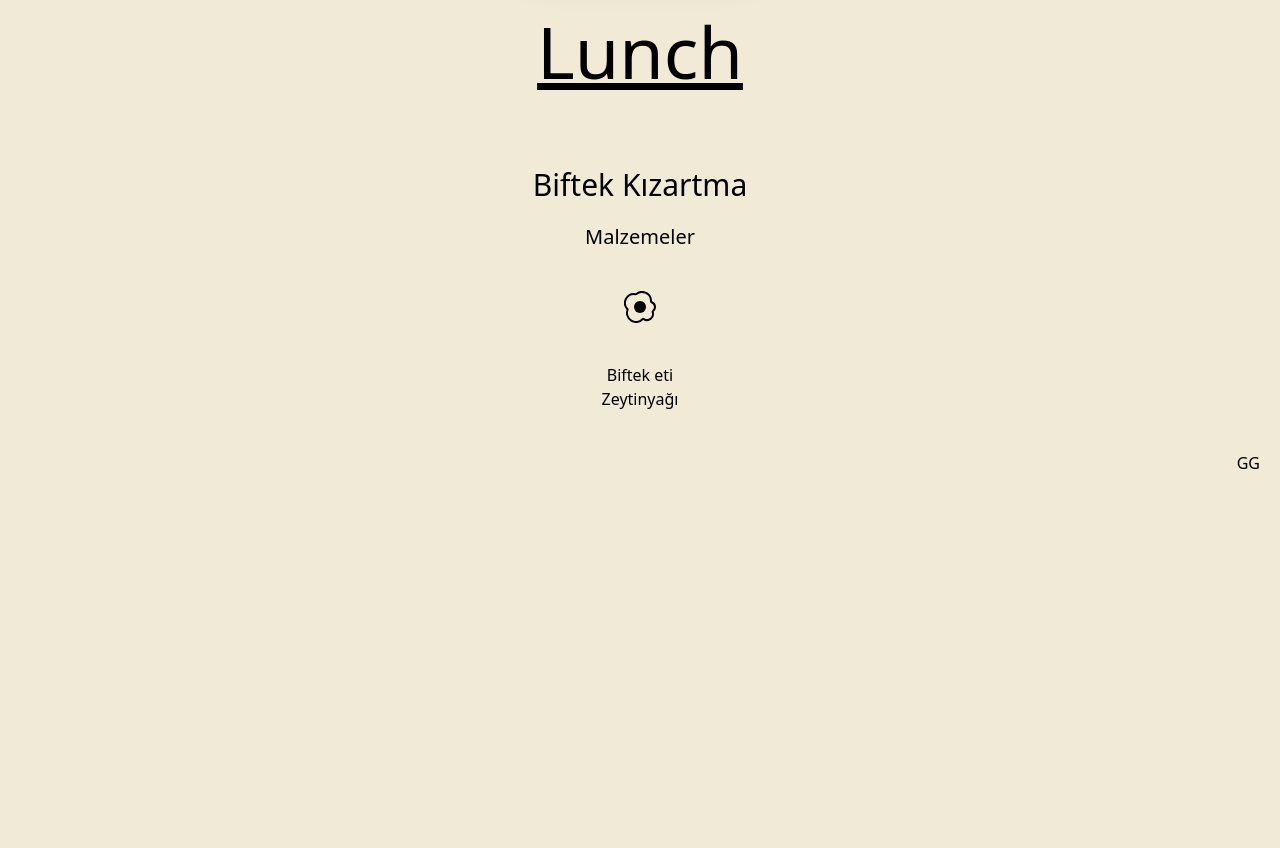
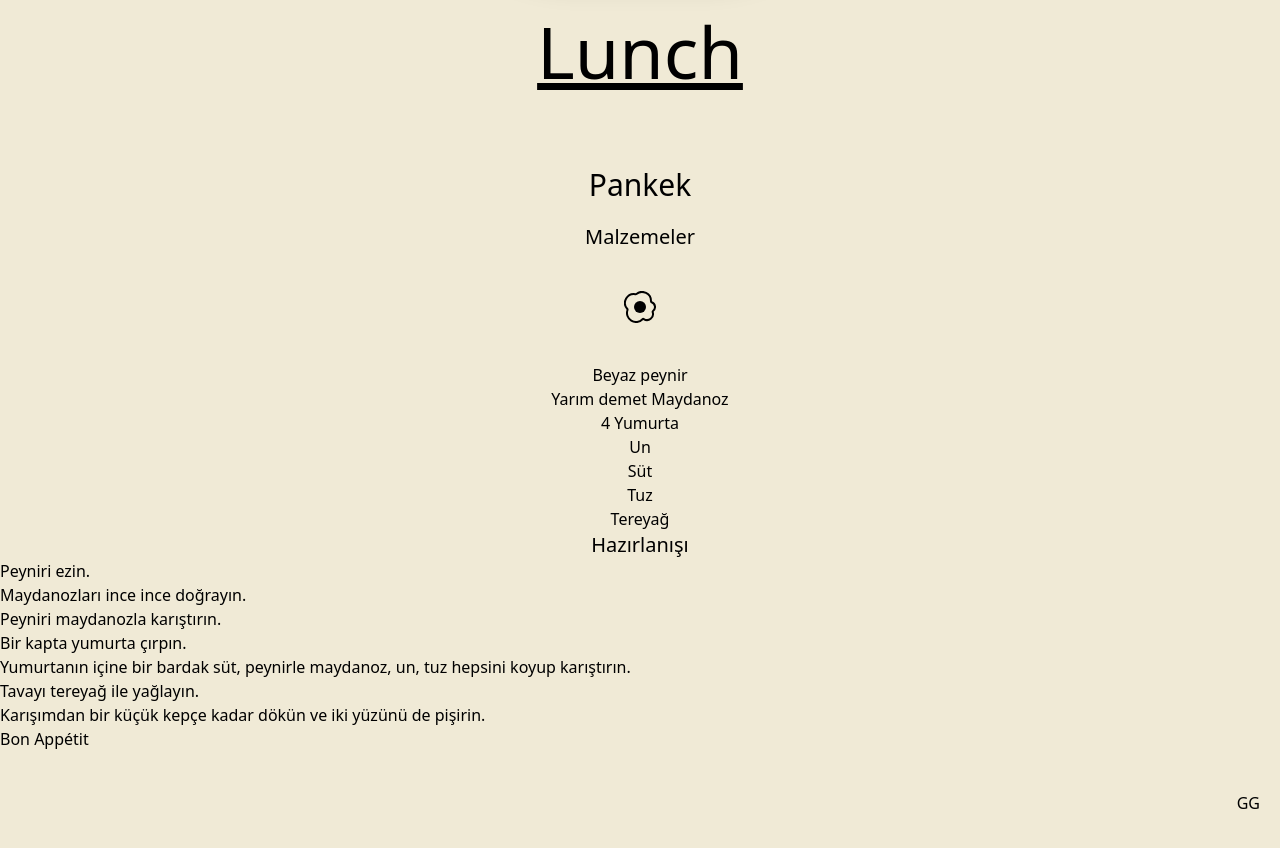
Before and after one commit to naphteine/lunch, a Next.js app: page / in a window 1280 px wide. Shown: the part 440-1288 px from the top of the page. Before the commit the page ends 955 px from the top, so only its background shows below. Built offline with nearby package versions, Linux system fonts and the light colour scheme.

Commit message:
Add Pancake recipe

```diff
--- a/pages/index.tsx
+++ b/pages/index.tsx
@@ -25,13 +25,34 @@ export default function Index() {
       </header>
 
       <main>
-        <h2 className="text-center pt-10 pb-5 text-3xl">Biftek Kızartma</h2>
+        <h2 className="text-center pt-10 pb-5 text-3xl">Pankek</h2>
         <h3 className="text-center text-xl">Malzemeler</h3>
         <BsEggFried className="m-auto my-10" size={32} />
         <ol className="text-center">
-          <li>Biftek eti</li>
-          <li>Zeytinyağı</li>
+          <li>Beyaz peynir</li>
+          <li>Yarım demet Maydanoz</li>
+          <li>4 Yumurta</li>
+          <li>Un</li>
+          <li>Süt</li>
+          <li>Tuz</li>
+          <li>Tereyağ</li>
         </ol>
+        <h3 className="text-center text-xl">Hazırlanışı</h3>
+        <ol>
+          <li>Peyniri ezin.</li>
+          <li>Maydanozları ince ince doğrayın.</li>
+          <li>Peyniri maydanozla karıştırın.</li>
+          <li>Bir kapta yumurta çırpın.</li>
+          <li>
+            Yumurtanın içine bir bardak süt, peynirle maydanoz, un, tuz hepsini
+            koyup karıştırın.
+          </li>
+          <li>Tavayı tereyağ ile yağlayın.</li>
+          <li>
+            Karışımdan bir küçük kepçe kadar dökün ve iki yüzünü de pişirin.
+          </li>
+        </ol>
+        Bon Appétit
       </main>
 
       <footer className="my-10 text-right mx-5">
```
